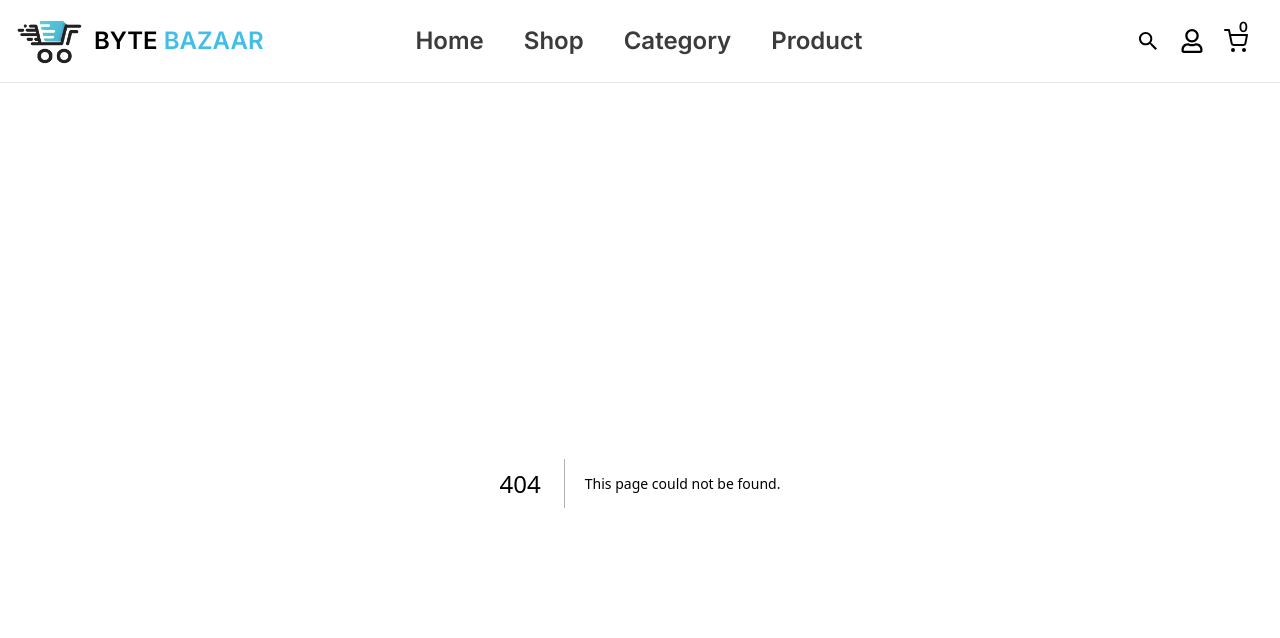
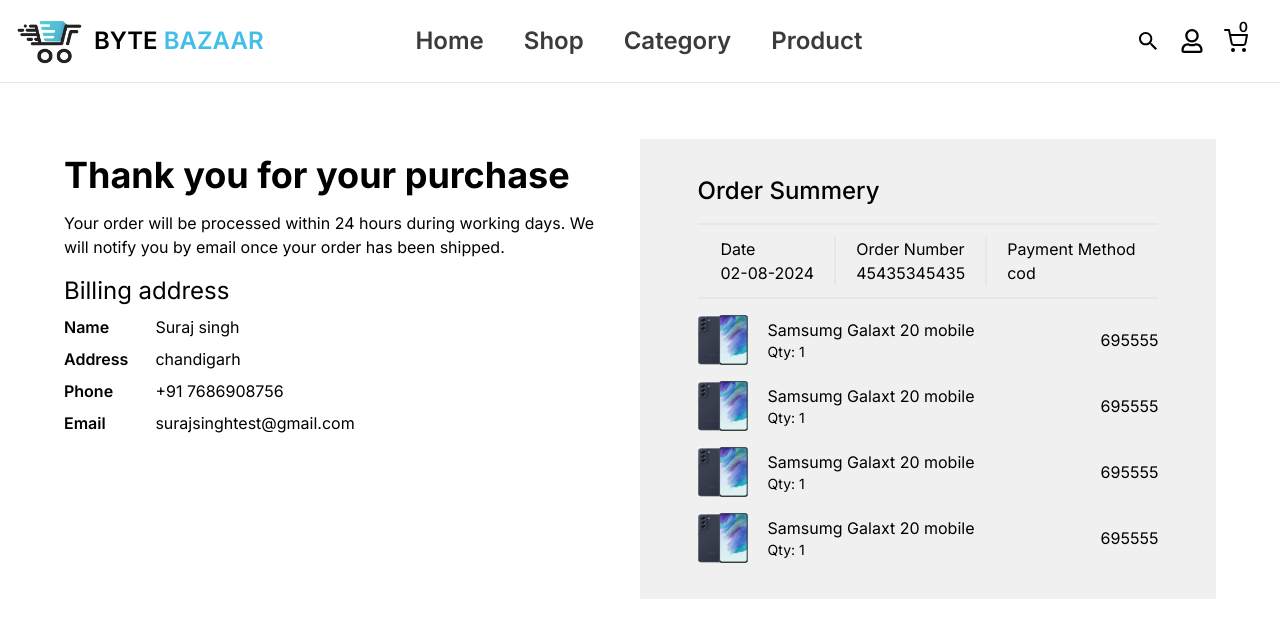
Before and after one commit to surajsinghgore/newByteBazaar, a Next.js app: page /ordercomplete in a window 1280 px wide. Before the commit this address had no page. Shown: the top 638 px of the page. Built offline with nearby package versions, Linux system fonts and the light colour scheme.

Commit message:
working on creating order complete page

```diff
--- /dev/null
+++ b/src/app/ordercomplete/page.js
@@ -0,0 +1,19 @@
+import LeftSection from "@/components/ordercomplete/LeftSection"
+import RightSection from "@/components/ordercomplete/RightSection"
+
+const page = () => {
+  return (
+    <div className="w-[90%] m-auto h-fit my-10">
+      <div class="flex justify-center gap-5 ">
+        <div class="flex-1 py-8">
+        <LeftSection />
+        </div>
+        <div class="w-[50%] py-4">
+         <RightSection/>
+        </div>
+      </div>
+    </div>
+  )
+}
+
+export default page
--- a/src/components/Checkout/RightSideItemContainer.js
+++ b/src/components/Checkout/RightSideItemContainer.js
@@ -5,7 +5,7 @@ import RightSideItemProduct from "./RightSideItemProduct";
 
 const RightSideItemContainer = () => {
   return (
-    <div className="h-[50vh] overflow-x-hidden w-full">
+    <div className="h-[55vh] overflow-x-hidden w-full">
       <RightSideItemProduct />
       <RightSideItemProduct />
       <RightSideItemProduct />
--- /dev/null
+++ b/src/components/ordercomplete/BillingDetails.js
@@ -0,0 +1,29 @@
+import React from 'react'
+
+const BillingDetails = () => {
+  return (
+    <div>
+        <h3 className='text-2xl'>Billing address</h3>
+        <div class="details">
+            <div class="flex items-center gap-2 my-2">
+                <div class="font-semibold w-[15%]">Name</div>
+                <div class="title">Suraj singh</div>
+            </div>
+            <div class="flex items-center gap-2 my-2">
+                <div class="font-semibold w-[15%]">Address</div>
+                <div class="title">chandigarh </div>
+            </div>
+            <div class="flex items-center gap-2 my-2">
+                <div class="font-semibold w-[15%]">Phone</div>
+                <div class="title">+91 7686908756</div>
+            </div>
+            <div class="flex items-center gap-2 my-2">
+                <div class="font-semibold w-[15%]">Email</div>
+                <div class="title">surajsinghtest@gmail.com</div>
+            </div>
+        </div>
+    </div>
+  )
+}
+
+export default BillingDetails
--- /dev/null
+++ b/src/components/ordercomplete/LeftSection.js
@@ -0,0 +1,16 @@
+import React from 'react'
+import BillingDetails from './BillingDetails'
+
+const LeftSection = () => {
+  return (
+    <div>
+
+        <h1 className='text-4xl font-bold'>Thank you for your purchase</h1>
+        <p className='my-4'>Your order will be processed within 24 hours during working days. We will notify you by email once your order has been shipped.</p>
+
+        <BillingDetails />
+    </div>
+  )
+}
+
+export default LeftSection
--- /dev/null
+++ b/src/components/ordercomplete/OrderItemContainer.js
@@ -0,0 +1,27 @@
+import Images from "@/constants/Images";
+import Image from "next/legacy/image";
+import React from "react";
+import { IoCloseSharp } from "react-icons/io5";
+import { FaMinus } from "react-icons/fa6";
+import { IoMdAdd } from "react-icons/io";
+const OrderItemContainer = () => {
+  return (
+    <div className="my-4">
+      <div className="flex items-center gap-5 justify-between">
+        <div className="">
+          <div className="relative w-[50px] h-[50px]">
+            <Image src={Images.product.src} alt="Image " layout="fill" />
+          </div>
+        </div>
+        <div className="flex-1">
+          <div class="aa">Samsumg Galaxt 20 mobile</div>
+          <div class="text-sm">Qty: 1</div>
+        </div>
+
+        <div className="image">695555</div>
+      </div>
+    </div>
+  );
+};
+
+export default OrderItemContainer;
--- /dev/null
+++ b/src/components/ordercomplete/OrderItems.js
@@ -0,0 +1,22 @@
+
+const OrderItems = () => {
+  return (
+    <div className="border-y-2 p-3 flex items-center gap-5 justify-center">
+
+      <div class="border-r-2 pr-5">
+        <h5>Date</h5>
+        <p>02-08-2024</p>
+      </div>
+      <div class="border-r-2 pr-5">
+        <h5>Order Number</h5>
+        <p>45435345435</p>
+      </div>
+      <div class="">
+        <h5>Payment Method</h5>
+        <p>cod</p>
+      </div>
+    </div>
+  )
+}
+
+export default OrderItems
--- /dev/null
+++ b/src/components/ordercomplete/RightSection.js
@@ -0,0 +1,22 @@
+import React from "react";
+import OrderItems from "./OrderItems";
+import OrderItemContainer from "./OrderItemContainer";
+
+const RightSection = () => {
+  return (
+    <div className="bg-[#f0f0f0] py-5">
+      <div class="w-[80%] m-auto">
+        <h1 className="my-4 text-2xl font-medium">Order Summery</h1>
+
+        <OrderItems />
+
+        <OrderItemContainer />
+        <OrderItemContainer />
+        <OrderItemContainer />
+        <OrderItemContainer />
+      </div>
+    </div>
+  );
+};
+
+export default RightSection;
```
